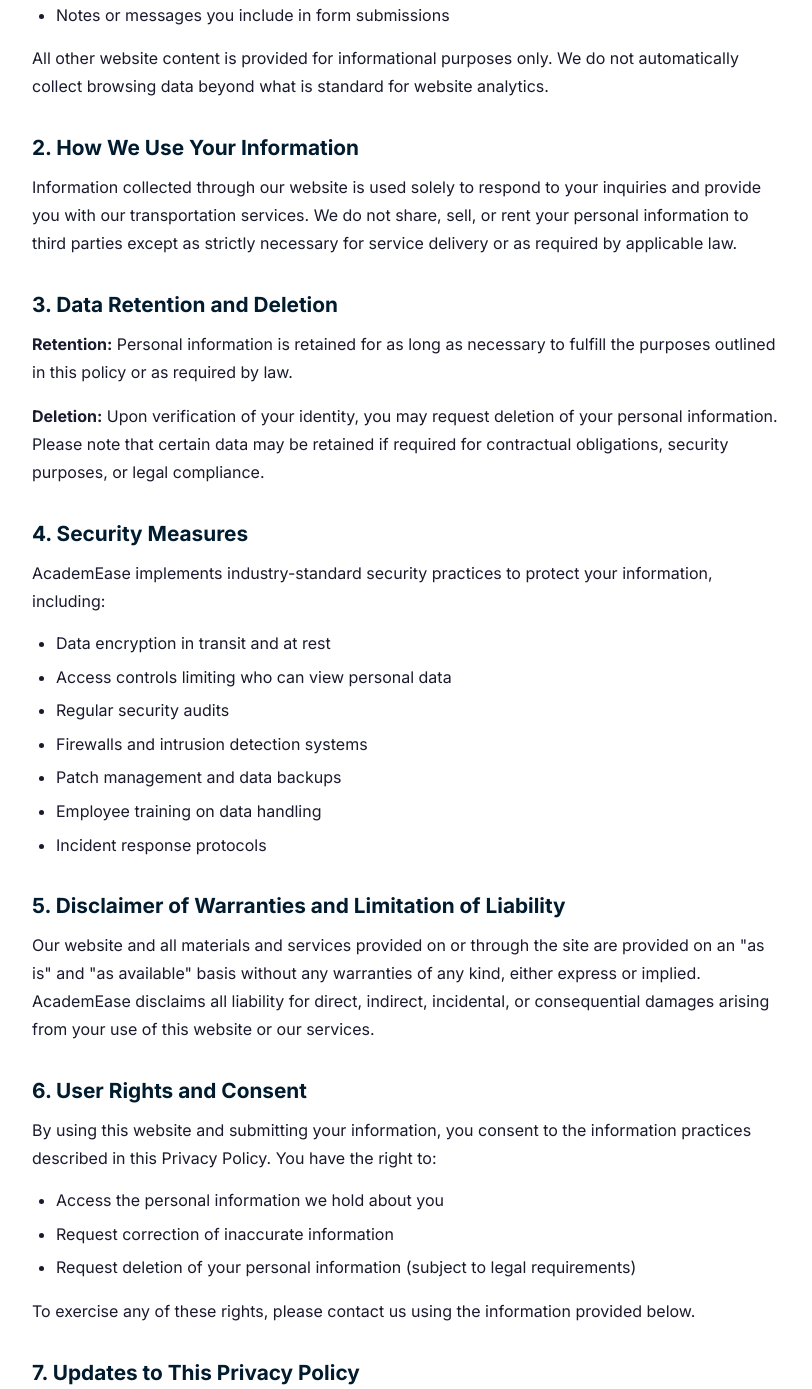
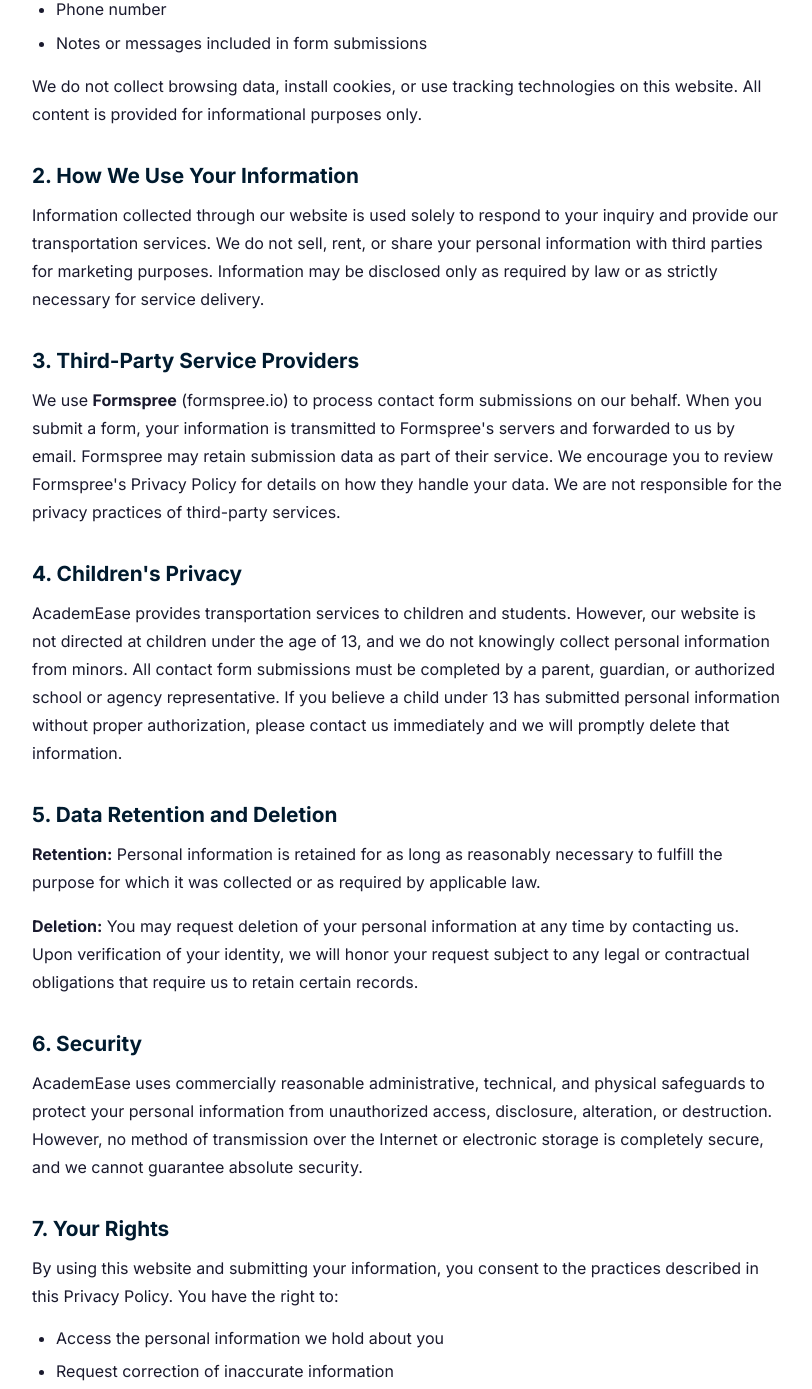
Before and after one commit to PaneCross/AcademEase-Website, a plain HTML site: page privacy-policy.html in a window 1280 px wide. Shown: the part 736-2125 px from the top of the page, without its empty margins (232-1044 px from the left). Drawn offline with Linux system fonts and the light colour scheme.

Commit message:
Update Privacy Policy: March 2026, add children's privacy, Formspree disclosure, improve security wording

```diff
--- a/privacy-policy.html
+++ b/privacy-policy.html
@@ -62,7 +62,7 @@
     <div class="legal-hero page-offset">
       <div class="container">
         <h1>Privacy Policy</h1>
-        <p>Last Updated: March 2025</p>
+        <p>Last Updated: March 2026</p>
       </div>
     </div>
 
@@ -71,88 +71,96 @@
       <div class="container">
 
         <p>
-          AcademEase is committed to safeguarding the privacy of all users who interact with our website
-          and services. This Privacy Policy governs the collection, use, and protection of personal
-          information you provide when using our website at academeasetransport.com.
+          AcademEase is committed to safeguarding the privacy of all individuals who interact with
+          our website and services. This Privacy Policy describes how we collect, use, and protect
+          personal information you provide when using our website at academeasetransport.com.
         </p>
 
         <h2>1. Information We Collect</h2>
         <p>
-          We gather information that you voluntarily submit via forms on our website. This may include:
+          We collect only the information you voluntarily submit through forms on our website.
+          This may include:
         </p>
         <ul>
           <li>Name</li>
           <li>Area or location</li>
           <li>Email address</li>
           <li>Phone number</li>
-          <li>Notes or messages you include in form submissions</li>
+          <li>Notes or messages included in form submissions</li>
         </ul>
         <p>
-          All other website content is provided for informational purposes only. We do not
-          automatically collect browsing data beyond what is standard for website analytics.
+          We do not collect browsing data, install cookies, or use tracking technologies on
+          this website. All content is provided for informational purposes only.
         </p>
 
         <h2>2. How We Use Your Information</h2>
         <p>
-          Information collected through our website is used solely to respond to your inquiries
-          and provide you with our transportation services. We do not share, sell, or rent your
-          personal information to third parties except as strictly necessary for service delivery
-          or as required by applicable law.
+          Information collected through our website is used solely to respond to your inquiry
+          and provide our transportation services. We do not sell, rent, or share your personal
+          information with third parties for marketing purposes. Information may be disclosed
+          only as required by law or as strictly necessary for service delivery.
         </p>
 
-        <h2>3. Data Retention and Deletion</h2>
+        <h2>3. Third-Party Service Providers</h2>
         <p>
-          <strong>Retention:</strong> Personal information is retained for as long as necessary
-          to fulfill the purposes outlined in this policy or as required by law.
+          We use <strong>Formspree</strong> (formspree.io) to process contact form submissions
+          on our behalf. When you submit a form, your information is transmitted to Formspree's
+          servers and forwarded to us by email. Formspree may retain submission data as part
+          of their service. We encourage you to review
+          <a href="https://formspree.io/legal/privacy-policy" target="_blank" rel="noopener">Formspree's Privacy Policy</a>
+          for details on how they handle your data. We are not responsible for the privacy
+          practices of third-party services.
+        </p>
+
+        <h2>4. Children's Privacy</h2>
+        <p>
+          AcademEase provides transportation services to children and students. However, our
+          website is not directed at children under the age of 13, and we do not knowingly
+          collect personal information from minors. All contact form submissions must be
+          completed by a parent, guardian, or authorized school or agency representative.
+          If you believe a child under 13 has submitted personal information without proper
+          authorization, please contact us immediately and we will promptly delete that information.
+        </p>
+
+        <h2>5. Data Retention and Deletion</h2>
+        <p>
+          <strong>Retention:</strong> Personal information is retained for as long as reasonably
+          necessary to fulfill the purpose for which it was collected or as required by applicable law.
         </p>
         <p>
-          <strong>Deletion:</strong> Upon verification of your identity, you may request deletion
-          of your personal information. Please note that certain data may be retained if required
-          for contractual obligations, security purposes, or legal compliance.
+          <strong>Deletion:</strong> You may request deletion of your personal information at any
+          time by contacting us. Upon verification of your identity, we will honor your request
+          subject to any legal or contractual obligations that require us to retain certain records.
         </p>
 
-        <h2>4. Security Measures</h2>
+        <h2>6. Security</h2>
         <p>
-          AcademEase implements industry-standard security practices to protect your information,
-          including:
-        </p>
-        <ul>
-          <li>Data encryption in transit and at rest</li>
-          <li>Access controls limiting who can view personal data</li>
-          <li>Regular security audits</li>
-          <li>Firewalls and intrusion detection systems</li>
-          <li>Patch management and data backups</li>
-          <li>Employee training on data handling</li>
-          <li>Incident response protocols</li>
-        </ul>
-
-        <h2>5. Disclaimer of Warranties and Limitation of Liability</h2>
-        <p>
-          Our website and all materials and services provided on or through the site are provided
-          on an "as is" and "as available" basis without any warranties of any kind, either express
-          or implied. AcademEase disclaims all liability for direct, indirect, incidental, or
-          consequential damages arising from your use of this website or our services.
+          AcademEase uses commercially reasonable administrative, technical, and physical safeguards
+          to protect your personal information from unauthorized access, disclosure, alteration,
+          or destruction. However, no method of transmission over the Internet or electronic storage
+          is completely secure, and we cannot guarantee absolute security.
         </p>
 
-        <h2>6. User Rights and Consent</h2>
+        <h2>7. Your Rights</h2>
         <p>
-          By using this website and submitting your information, you consent to the information
-          practices described in this Privacy Policy. You have the right to:
+          By using this website and submitting your information, you consent to the practices
+          described in this Privacy Policy. You have the right to:
         </p>
         <ul>
           <li>Access the personal information we hold about you</li>
           <li>Request correction of inaccurate information</li>
           <li>Request deletion of your personal information (subject to legal requirements)</li>
+          <li>Withdraw consent at any time by contacting us directly</li>
         </ul>
         <p>
           To exercise any of these rights, please contact us using the information provided below.
         </p>
 
-        <h2>7. Updates to This Privacy Policy</h2>
+        <h2>8. Updates to This Privacy Policy</h2>
         <p>
           AcademEase reserves the right to modify this Privacy Policy at any time. When changes
-          are made, we will update the revision date at the top of this page. Continued use of
-          our website after any changes constitutes your acceptance of the updated policy.
+          are made, we will update the "Last Updated" date at the top of this page. Continued
+          use of our website following any update constitutes your acceptance of the revised policy.
         </p>
 
         <h2>Contact Us</h2>
```
